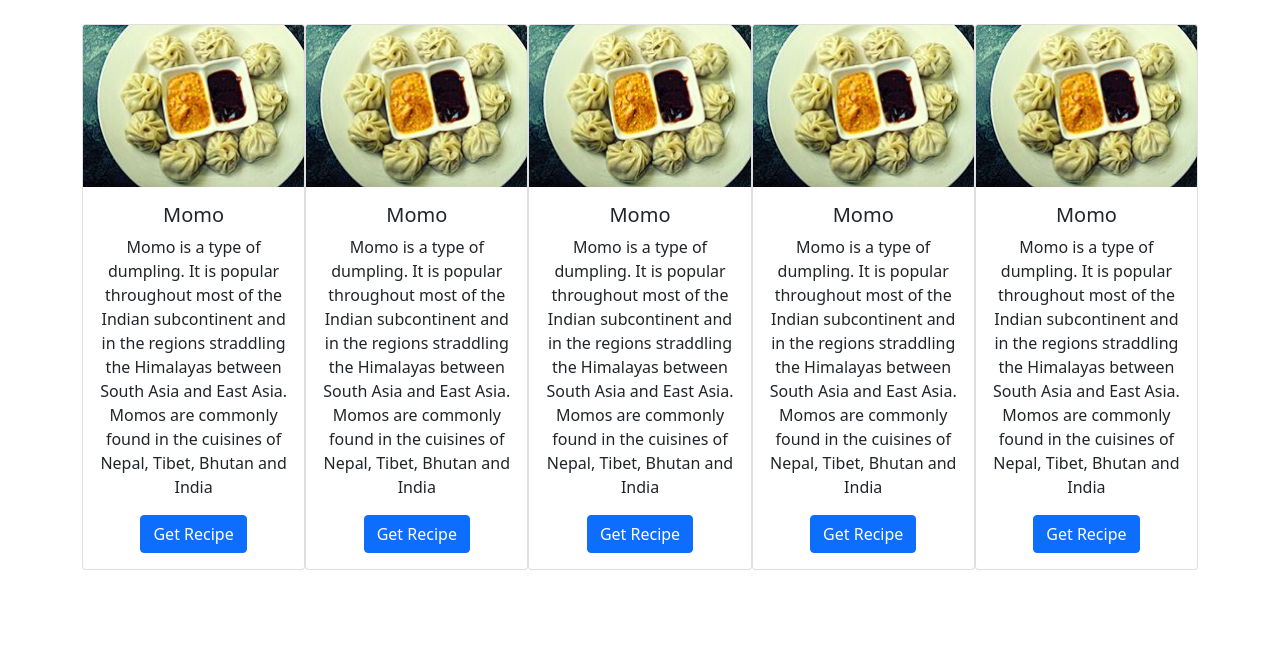
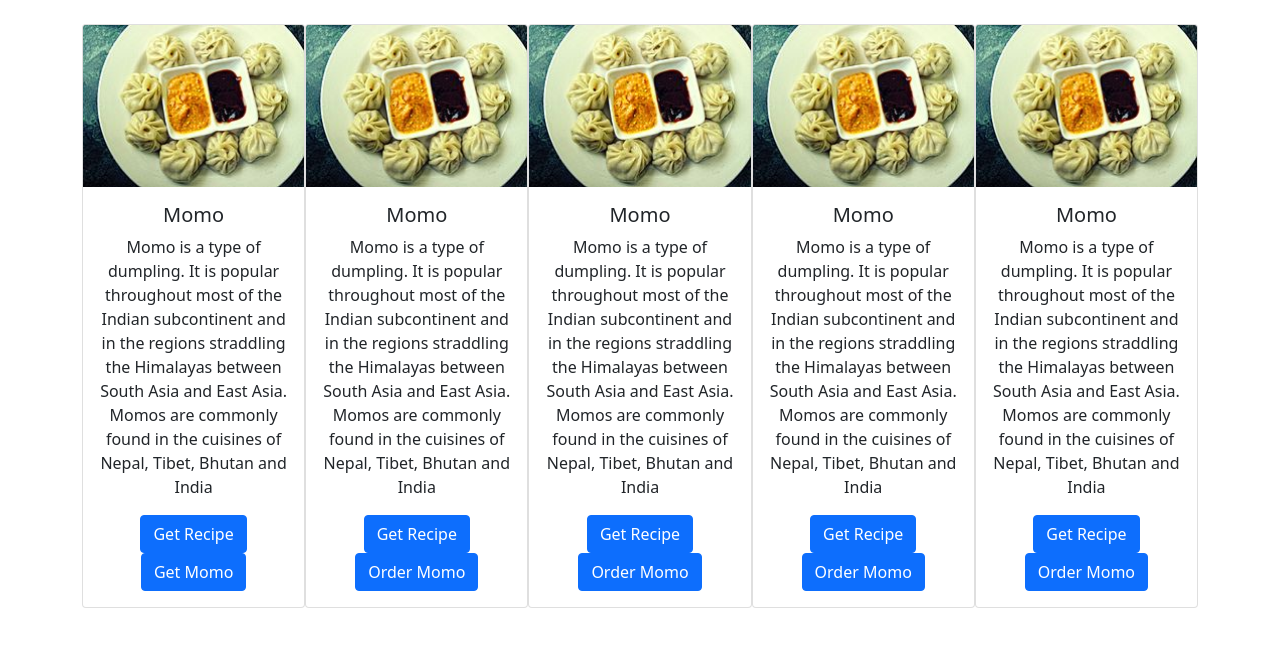
Before and after one commit to nischal619/babal-recipies, a plain HTML site: page index.html in a window 1280 px wide. Shown: the part 134-780 px from the top of the page. Drawn offline with nearby package versions, Linux system fonts and the light colour scheme.

Commit message:
Other food items too

```diff
--- a/index.html
+++ b/index.html
@@ -131,6 +131,7 @@
               cuisines of Nepal, Tibet, Bhutan and India
             </p>
             <button class="btn btn-primary" onclick="openRecipe('momo')">Get Recipe</button>
+            <button class="btn btn-primary" onclick="orderFood('momo')">Get Momo</button>
           </div>
         </div>
 
@@ -145,6 +146,7 @@
               cuisines of Nepal, Tibet, Bhutan and India
             </p>
             <button class="btn btn-primary" onclick="openRecipe('momo')">Get Recipe</button>
+            <button class="btn btn-primary" onclick="orderFood('momo')">Order Momo</button>
           </div>
         </div>
 
@@ -159,6 +161,7 @@
               cuisines of Nepal, Tibet, Bhutan and India
             </p>
             <button class="btn btn-primary" onclick="openRecipe('momo')">Get Recipe</button>
+            <button class="btn btn-primary" onclick="orderFood('momo')">Order Momo</button>
           </div>
         </div>
 
@@ -173,6 +176,7 @@
               cuisines of Nepal, Tibet, Bhutan and India
             </p>
             <button class="btn btn-primary" onclick="openRecipe('momo')">Get Recipe</button>
+            <button class="btn btn-primary" onclick="orderFood('momo')">Order Momo</button>
           </div>
         </div>
 
@@ -187,6 +191,7 @@
               cuisines of Nepal, Tibet, Bhutan and India
             </p>
             <button class="btn btn-primary" onclick="openRecipe('momo')">Get Recipe</button>
+            <button class="btn btn-primary" onclick="orderFood('momo')">Order Momo</button>
           </div>
         </div>
       </div>
--- a/js/script.js
+++ b/js/script.js
@@ -3,3 +3,10 @@ const openRecipe = (food) => {
     window.open("https://www.foodnetwork.com/recipes/nepali-momo-4635126");
   }
 };
+
+
+const orderFood = (food) => {
+  if (food == 'momo'){
+    window.open("https://foodmandu.com/Restaurant/Index?q=momo&k=restaurant&cty=1");
+  }
+}
```
